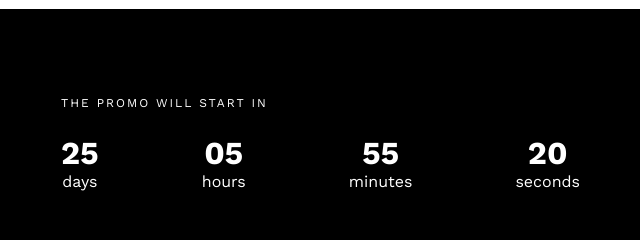
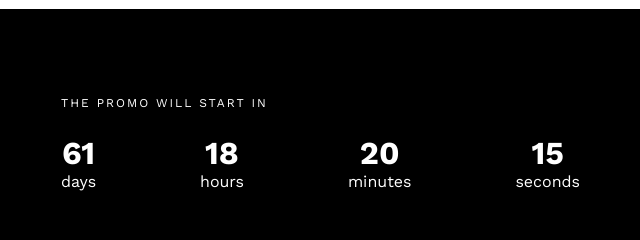
Before and after one commit to dev-lawrence/Zen-landing-page, a plain HTML site: page index.html in a window 1280 px wide. Shown: the part 3040-3280 px from the top of the page, 595-1235 px from the left. Drawn offline with nearby package versions, Linux system fonts and the light colour scheme.

Commit message:
build the countdown timer

```diff
--- a/index.html
+++ b/index.html
@@ -312,22 +312,22 @@
             <span>the promo will start in</span>
             <div class="d-flex">
               <div class="time">
-                <h4>25</h4>
+                <h4 class="day">time</h4>
                 <p>days</p>
               </div>
 
               <div class="time">
-                <h4>05</h4>
+                <h4 class="hour">time</h4>
                 <p>hours</p>
               </div>
 
               <div class="time">
-                <h4>55</h4>
+                <h4 class="minute">time</h4>
                 <p>minutes</p>
               </div>
 
               <div class="time">
-                <h4>20</h4>
+                <h4 class="second">time</h4>
                 <p>seconds</p>
               </div>
             </div>
--- a/index.js
+++ b/index.js
@@ -165,6 +165,31 @@ cards.forEach((card) => {
   showCardsOnScroll.observe(card);
 });
 
+// countdown timer
+const countDown = () => {
+  const releaseDate = new Date('August 20, 2022 00:00:00').getTime();
+  const presentDate = new Date().getTime();
+  const gap = releaseDate - presentDate;
+
+  //calculate time
+  const second = 1000;
+  const minute = 60 * second;
+  const hour = 60 * minute;
+  const day = 24 * hour;
+
+  const dayText = Math.floor(gap / day);
+  const hourText = Math.floor((gap % day) / hour);
+  const minuteText = Math.floor((gap % hour) / minute);
+  const secondText = Math.floor((gap % minute) / second);
+
+  document.querySelector('.day').textContent = dayText;
+  document.querySelector('.hour').textContent = hourText;
+  document.querySelector('.minute').textContent = minuteText;
+  document.querySelector('.second').textContent = secondText;
+};
+
+setInterval(countDown, 1000);
+
 // show goToTop arrow on scroll
 const pageUp = () => {
   const scroll = window.scrollY;
```
